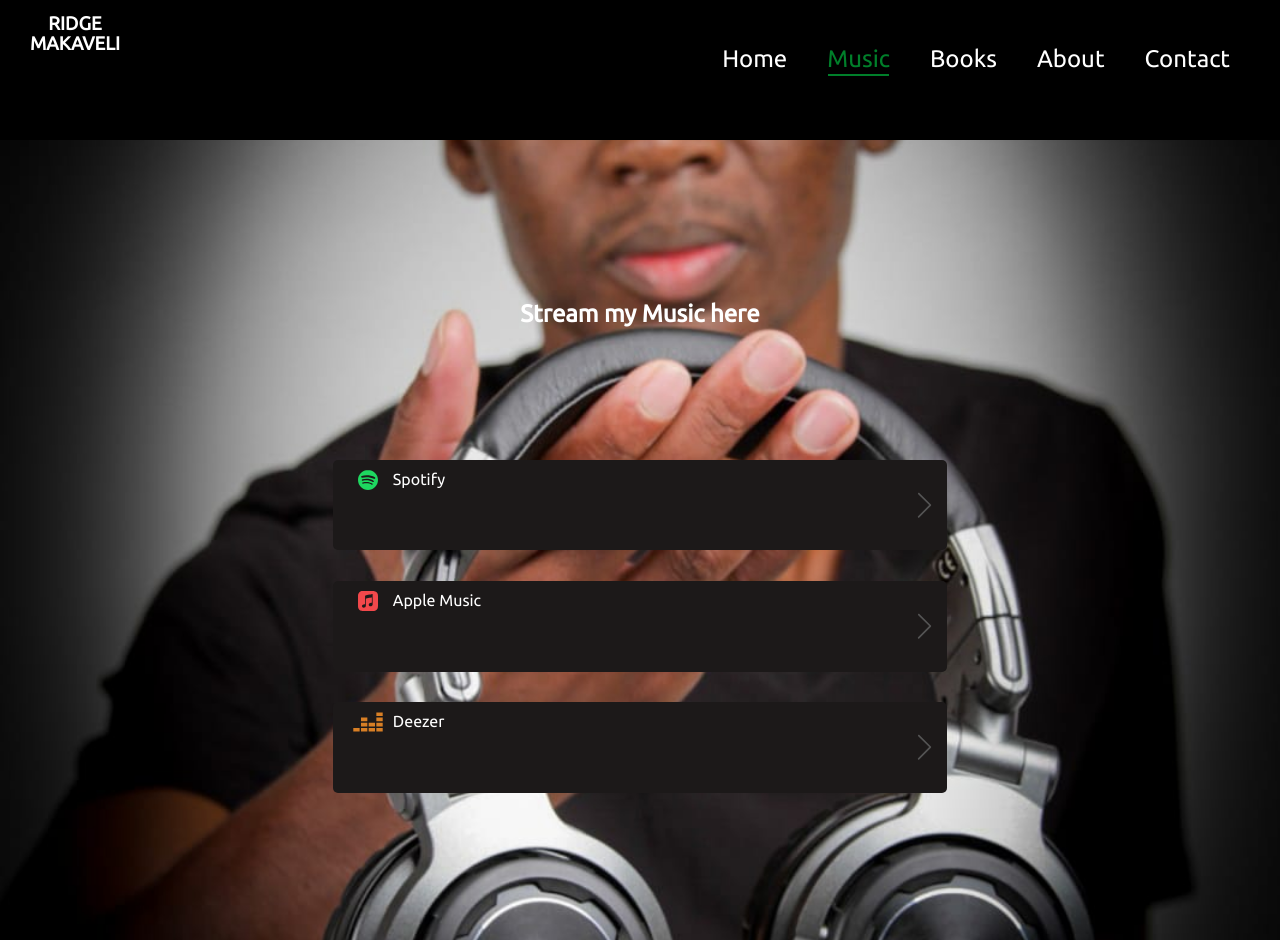
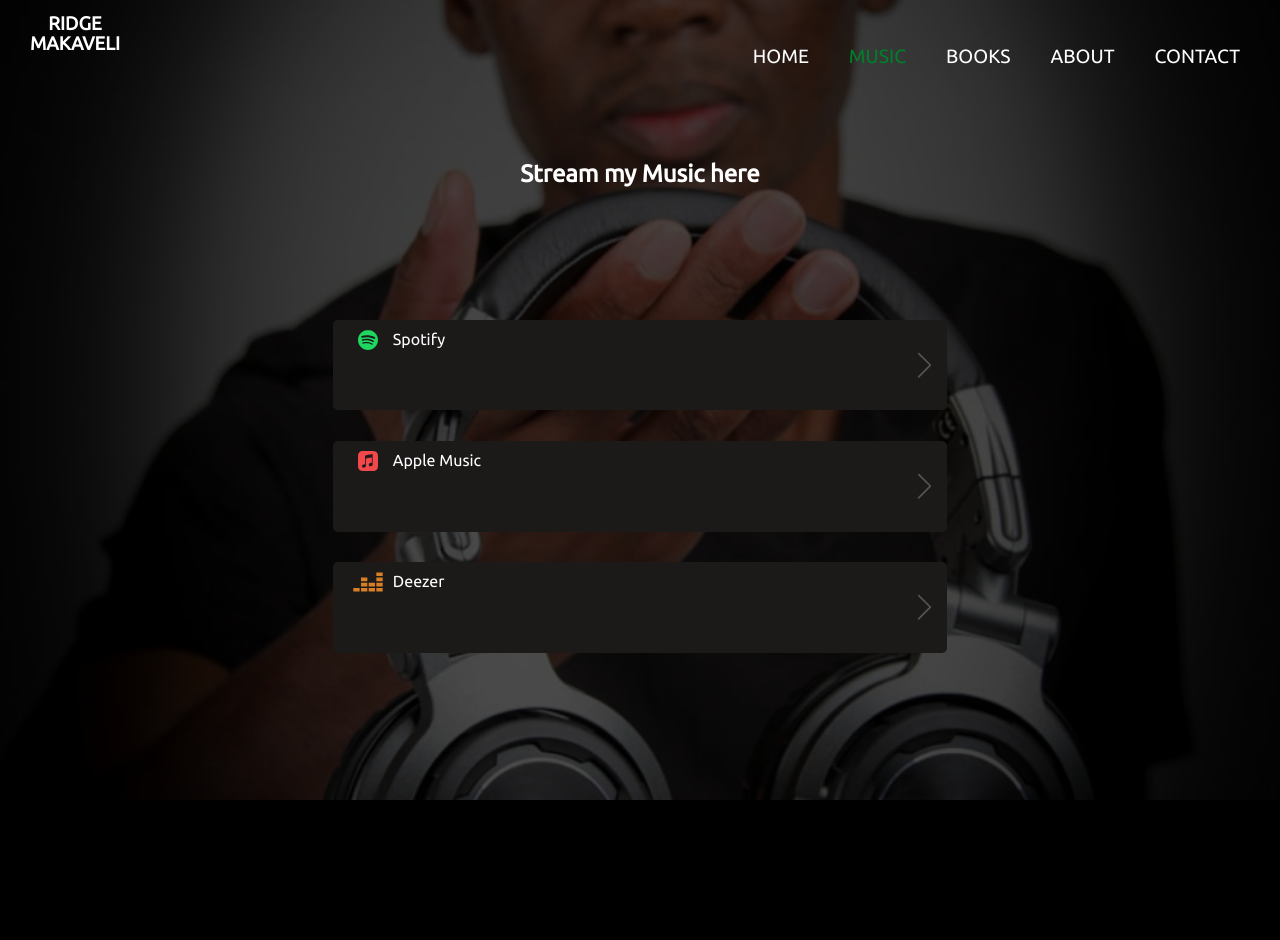
Before and after one commit to Musa-Mabasa/Ridge-Website-Project, a React (Create React App) app in the folder makaveli-site/: page /music in a window 1280 px wide. After the commit the page ends 800 px from the top, so only its background shows below. Built offline with nearby package versions, Linux system fonts and the light colour scheme; a web font is replaced by a local one.

Commit message:
🐛 Home and music seems good

```diff
--- a/makaveli-site/src/App.css
+++ b/makaveli-site/src/App.css
@@ -13,11 +13,3 @@
   text-decoration-color: #fff;
   height: 100%;
 }
-
-#MusicWrapper {
-  z-index: -1;
-}
-
-nav{
-  z-index: 1
-}
--- a/makaveli-site/src/App.js
+++ b/makaveli-site/src/App.js
@@ -7,14 +7,16 @@
 import Contacts from './pages/Contacts';
 import Books from './pages/Books';
 import About from './pages/About';
-import {Route, Routes} from 'react-router-dom'
+import {Route, Routes, useLocation} from 'react-router-dom'
 
 function App() {
-
+  const location = useLocation();
+  const { pathname } = location;
+  const shouldHide = pathname === '/';
   return (
     <>
     <div className="App">
-    <Navbar className="navbar" />
+    <Navbar className="navbar" hidden = {shouldHide}/>
       <Routes>
         <Route path="/" element={<Home />} />
         <Route path="/music" element={<Music />} />
--- a/makaveli-site/src/components/Navbar.css
+++ b/makaveli-site/src/components/Navbar.css
@@ -1,4 +1,5 @@
-nav{
+#nav{
+    position: fixed;
     display: flex;
     align-items: center;
     justify-content: space-between;
@@ -7,6 +8,8 @@
     height: 15%;
     padding-top: 0;
     margin: 0;
+    width: 100%;
+    z-index: 100;
 }
 
 
@@ -21,7 +24,16 @@
     color: #fff;
 }
 
-.home-nav #navbar-nav{
+#homeNav-nav{
+    display: none;
+}
+
+#nav-list{
+    margin-right: 50px;
+    background-color: transparent;
+}
+
+#homeNav-list{
     display: none;
 }
 
@@ -29,6 +41,7 @@
     display: flex;
     align-items: center;
     justify-content: center;
+    background-color: transparent;
 }
 
 #navbar-nav li{
@@ -39,13 +52,15 @@
 
 #navbar-nav a{
     text-decoration: none;
-    font-size: 1.5rem;
+    font-size: 1.2rem;
     color: #fff;
     transition: 0.2s ease-in-out;
+    background-color: transparent;
 }
 
 #navbar-nav .nav-item {
     height: 30px;
+    background-color: transparent;
 }
 
 #navbar-nav .nav-item  a:hover{
@@ -56,15 +71,15 @@
     color: #007f2a;
 }
 
-#navbar-nav .nav-item a.active::after{
+/* #navbar-nav .nav-item a.active::after{
     content: "";
     width: 60%;
-    height: 2px;
+    height: 1px;
     background-color: #007f2a;
     position: absolute;
     bottom: -1px;
     left: 20%;
-    transition: 0.2s ease-in-out;
+    transition: 0.6s ease-in-out;
 }
 
 #navbar-nav li a:hover::after{
@@ -76,7 +91,7 @@
     bottom: -1px;
     left: 20%;
 
-}
+} */
 
 #menu{
     display: none;
@@ -103,10 +118,10 @@
         height: 100%;
         background-color: black;
         transition: 0.3s ease-in-out;
-        z-index: 2;
+        /* z-index: 2; */
     }
 
-    .home-nav #navbar-nav{
+   #homeNav-nav{
     display: flex;
     flex-direction: column;
     justify-content: center;
@@ -117,10 +132,30 @@
     height: 100%;
     background-color: black;
     transition: 0.3s ease-in-out;
-        z-index: 2;
+    z-index: 100;
+    }
+
+    #homeNav-nav a{
+        text-decoration: none;
+        font-size: 1.2rem;
+        color: #fff;
+        transition: 0.2s ease-in-out;
+        background-color: transparent;
+    }
+
+    #homeNav-nav a:hover{
+        color: #007f2a;
+    }
+
+    #homeNav-nav a.active{
+        color: #007f2a;
     }
 
     #navbar-nav.active{
+        right: 0px;
+    }
+
+    #homeNav-nav.active{
         right: 0px;
     }
 
@@ -128,7 +163,15 @@
         height: 5%;
     }
 
+    #homeNav-nav .nav-item {
+        height: 5%;
+    }
+
     #navbar-nav li{
+        margin-bottom: 30px;
+    }
+
+    #homeNav-nav li{
         margin-bottom: 30px;
     }
 
@@ -137,7 +180,17 @@
 
     }
 
+    #homeNav-nav li a:hover::after{
+        width: 0;
+        background-color: #007f2a;
+
+    }
+
     #navbar-nav .nav-item a.active::after{
+        width: 0;
+    }
+
+    #homeNav-nav .nav-item a.active::after{
         width: 0;
     }
 
@@ -146,6 +199,8 @@
         height: 100%;
         top: 1rem;
         right: 2rem;
+        margin-right: 50px;
+        background-color: transparent;
     }
 
     #menu .menu-Icon{
@@ -154,14 +209,12 @@
         height: 100%;
         color: #fff;
         background-color: transparent;
-
     }
-
 
     #close{
         display: block;
         height: 2%;
-        top: 0.1rem;
+        top: 1rem;
         right: 2rem;
     }
 
--- a/makaveli-site/src/components/Navbar.js
+++ b/makaveli-site/src/components/Navbar.js
@@ -11,34 +11,35 @@
         this.setState({clicked: !this.state.clicked})
     }
 
+    hidden = this.props.hidden
+
     render(){
-        const path = window.location.pathname;
-        const isHomePage = path === '/'
+        const hidden = this.props.hidden
         return (
-              <nav>
+              <nav id='nav'>
                 <Link id='logo' to='/'>
                     <h3>RIDGE</h3>
                     <h3>MAKAVELI</h3>
                 </Link>
-                <div>
-                    <ul id="navbar-nav" className={`${this.state.clicked? "#navbar active" : "#navbar" } ${isHomePage?  'hide' : ''}`}>
+                <div id='nav-list'>
+                    <ul id={hidden? 'homeNav-nav': "navbar-nav"} className={this.state.clicked? "#navbar active" : "#navbar" }>
                         <div id= "close" onClick={this.handleClick}>
                             <AiIcons.AiOutlineClose id="close" className="menu-Icon"></AiIcons.AiOutlineClose>
                         </div>
                         <li className="nav-item" onClick={this.handleClick}>
-                            <NavLink to="/" activeclassname="active" >Home</NavLink>
+                            <NavLink to="/" activeclassname="active" >HOME</NavLink>
                         </li>
                         <li className="nav-item" onClick={this.handleClick}>
-                            <NavLink to="/music" activeclassname="active" >Music</NavLink>
+                            <NavLink to="/music" activeclassname="active" >MUSIC</NavLink>
                         </li>
                         <li className="nav-item" onClick={this.handleClick}>
-                            <NavLink to="/books" activeclassname="active" >Books</NavLink>
+                            <NavLink to="/books" activeclassname="active" >BOOKS</NavLink>
                         </li>
                         <li className="nav-item" onClick={this.handleClick}>
-                            <NavLink to="/about" activeclassname="active" >About</NavLink>
+                            <NavLink to="/about" activeclassname="active" >ABOUT</NavLink>
                         </li>
                         <li className="nav-item" onClick={this.handleClick}>
-                            <NavLink to="/contacts" activeclassname="active" >Contact</NavLink>
+                            <NavLink to="/contacts" activeclassname="active" >CONTACT</NavLink>
                         </li>
                     </ul>
                 </div>
--- a/makaveli-site/src/pages/Home.css
+++ b/makaveli-site/src/pages/Home.css
@@ -11,12 +11,11 @@
   object-fit: cover;
   width: 100%;
   height: 100%;
-  z-index: 1;
   background-color: transparent;
 }
 
 #homeNav{
-  position: absolute;
+  position: fixed;
   height: 40px;
   width: 100%;
   display: flex;
@@ -24,8 +23,12 @@
   justify-content: center;
   align-self: center;
   padding: 20px 30px;
-  z-index: 3;
+  background-color: transparent;
 
+}
+
+#home-nav-list{
+  background-color: transparent;
 }
 
 nav ul{
@@ -72,3 +75,12 @@
     display: none;
   }
 }
+
+.overlay{
+  position: absolute;
+  top: 0;
+  left: 0;
+  width: 100%;
+  height: 100%;
+  background-color: rgba(0, 0, 0, 0.7);
+}
--- a/makaveli-site/src/pages/Home.js
+++ b/makaveli-site/src/pages/Home.js
@@ -10,14 +10,16 @@
   state = {clicked: false}
     handleClick = () => {
         this.setState({clicked: !this.state.clicked})
+
     }
 
   render(){
     return (
       <div className='background-video'>
+          <div className='overlay'></div>
           <video src={backgroundvideo} autoPlay loop muted/>
           <nav id="homeNav">
-          <div>
+          <div id='home-nav-list'>
             <ul id="home-navbar-nav" className={this.state.clicked? "home-navbar active" : "home-navbar" }>
                 <li className="home-nav-item" onClick={this.handleClick}>
                     <NavLink to="/" activeclassname="active" >Home</NavLink>
--- a/makaveli-site/src/pages/Music.css
+++ b/makaveli-site/src/pages/Music.css
@@ -17,15 +17,15 @@
     background-color: #1C1919;
 }
 
-.overlay{
+#music-overlay{
     position: absolute;
     top: 0;
     left: 0;
     width: 100%;
     height: 100%;
-    background-color: rgba(0, 0, 0, 0.5);
-    z-index: -1;
-}
+    background-color: rgba(0, 0, 0, 0.7);
+    z-index: 1;
+  }
 
 .title{
     color: #fff;
@@ -33,6 +33,7 @@
     height: 20%;
     background-color: transparent;
     opacity: 1;
+    z-index: 1;
 }
 
 .title h2{
@@ -47,6 +48,8 @@
     justify-content: center;
     align-items: center;
     background-color: transparent;
+    z-index: 1;
+
 }
 
 .accordain-item{
--- a/makaveli-site/src/pages/Music.js
+++ b/makaveli-site/src/pages/Music.js
@@ -3,11 +3,12 @@
 import '../App.css'
 import * as slicons from 'react-icons/sl'
 import { IconContext } from 'react-icons/lib'
+import Navbar from '../components/Navbar'
 
 function Music() {
   return (
    <div id='MusicWrapper'>
-    <div className='overlay'>
+    <div id='music-overlay'>
     </div>
     <div className='title'>
         <h2 >Stream my Music here</h2>
```
Also changed, not shown: makaveli-site/src/components/NoNavbar.js (added, +11 -0 lines). Lines whose indentation alone changed are shown as unchanged.
